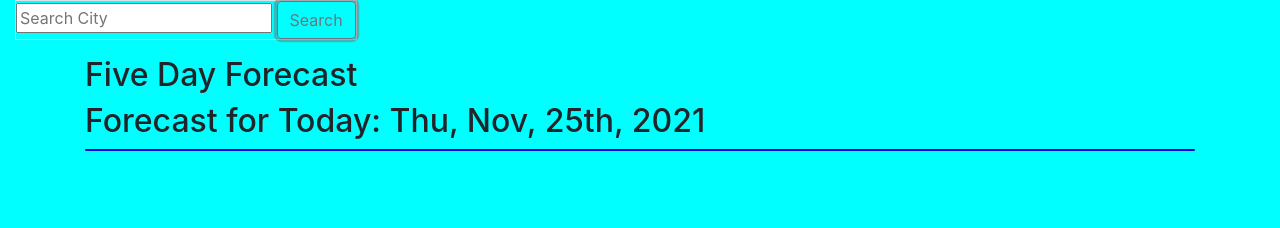
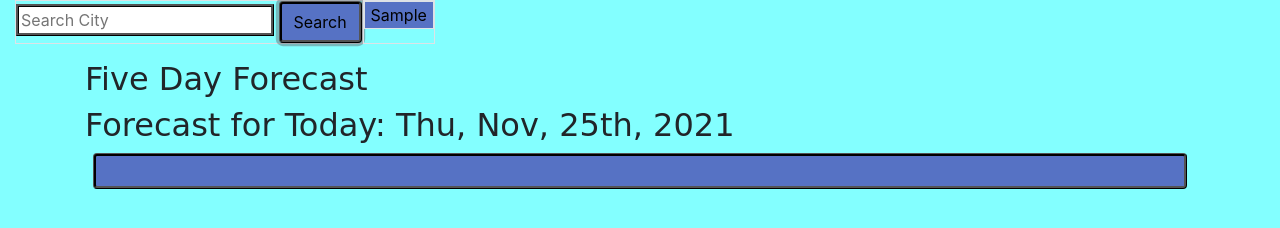
Before and after one commit to kgendaszek/weather-dashboard, a plain HTML site: page index.html in a window 1280 px wide. Both pictures are taken after typing "Sample" into the empty fields and a click on the button "Search". Drawn offline with nearby package versions, Linux system fonts and the light colour scheme; no server answers.

Commit message:
styling updates and local storage

```diff
--- a/assets/script.js
+++ b/assets/script.js
@@ -2,6 +2,9 @@ console.log("script.js is running")
 var getWeatherBtn = document.getElementById("search-button");
 var cityNameEl = document.querySelector("#city-search");
 var citySearchEl = document.querySelector("#search-form");
+var pastSearchButtonEl = document.querySelector("#past-search-buttons")
+var displayAreasEl = document.getElementsByClassName("card")
+
 function setToday() {
 	var currentDay = moment().format("ddd, MMM, Do, YYYY")
 	$("#today").text("Forecast for Today: " + currentDay);
@@ -9,7 +12,6 @@ function setToday() {
 };
 setToday();
 var getFutureWeather = function (cityName) {
-	console.log(cityName);
 	var apiUrl = 'https://api.openweathermap.org/data/2.5/forecast?q=' + cityName + '&units=imperial&appid=c70684ab8e32b401ebbae77e992b5d9f';
 	fetch(apiUrl).then(function (response) {
 		if (response.ok) {
@@ -44,11 +46,11 @@ var getFutureWeather = function (cityName) {
 						card.appendChild(humidityEl);
 
 						var windEl = document.createElement('h4');
-						windEl.textContent = "WindSpeed: " + wind;
+						windEl.textContent = "Wind Speed: " + wind;
 						card.appendChild(windEl);
 
 						var conditionsEl = document.createElement("h4");
-						conditionsEl.textContent = "WeatherConditions: " + conditions;
+						conditionsEl.textContent = "Weather Conditions: " + conditions;
 						card.appendChild(conditionsEl);
 
 						console.log("wind:" + wind)
@@ -64,24 +66,29 @@ var getFutureWeather = function (cityName) {
 	})
 };
 var getTodayWeather = function (nameCity) {
-	console.log(nameCity)
-	var todayApi = "https://api.openweathermap.org/data/2.5/weather?q="+ nameCity +"&units=imperial&appid=c70684ab8e32b401ebbae77e992b5d9f";
-	fetch (todayApi).then(function(response){
+	var todayApi = "https://api.openweathermap.org/data/2.5/weather?q=" + nameCity + "&units=imperial&appid=c70684ab8e32b401ebbae77e992b5d9f";
+	fetch(todayApi).then(function (response) {
 		if (response.ok) {
-			response.json().then(function(data){
+			response.json().then(function (data) {
+				// console.log(data);
+				var todayName = data.name;
+				console.log("City: "+ todayName)
 				var todayTemp = data.main.temp;
-				console.log("todaytemp"+ todayTemp);
+				console.log("todaytemp" + todayTemp);
 				var todayHumidity = data.main.humidity;
 				console.log('todayHumidity' + todayHumidity);
-				var todayConditions= data.weather[0].description;
+				var todayConditions = data.weather[0].description;
 				console.log(todayConditions)
-				var todayIcon = data.weather[0].icon;
-				console.log(todayIcon);
+
 
 				var todayForecastEl = document.querySelector('.today-forecast');
 				var card = document.createElement("div");
 				card.classList.add("card");
 				todayForecastEl.appendChild(card);
+
+				var todayEl = document.createElement("h2");
+				todayEl.textContent = "Weather for: " + todayName;
+				card.appendChild(todayEl);
 
 				var tempEl = document.createElement("h4");
 				tempEl.textContent = "Temp: " + todayTemp;
@@ -92,26 +99,60 @@ var getTodayWeather = function (nameCity) {
 				card.appendChild(humidityEl);
 
 				var conditionsEl = document.createElement("h4");
-						conditionsEl.textContent = "WeatherConditions: " + todayConditions;
+				conditionsEl.textContent = "Weather Conditions: " + todayConditions;
 				card.appendChild(conditionsEl);
 			})
 		}
 	})
 }
+function init() {
+	var savedCity = localStorage.getItem("savedcity");
+	if (savedCity !== null) {
+		city = savedCity;
+		console.log(savedCity);
+		pastSearch(savedCity);
+	}
+}
 
 	var formSearch = function (event) {
-	console.log('formSearch');
+		// console.log(formSearch);
 		event.preventDefault();
 		var city = cityNameEl.value.trim();
 		if (city) {
 			getFutureWeather(city);
 			getTodayWeather(city);
+			displayAreasEl.textContent= '';
 			cityNameEl.value = '';
+			localStorage.setItem("savedcity", city);
+			console.log(localStorage);
+		}
+		pastSearch(city);
+		console.log(city);
+	}
+	var pastSearch = function (pastSearch) {
+		console.log('past Search: ', pastSearch);
+		if (pastSearch != '') {
+			var pastSearchEl = document.createElement('button');
+			pastSearchEl.textContent = pastSearch;
+			pastSearchEl.classList = 'border';
+			pastSearchEl.setAttribute('data-city', pastSearch);
+			pastSearchEl.addEventListener('click', searchAgain);
+
+			pastSearchButtonEl.prepend(pastSearchEl);
+
+
+		}
+	};
+
+	var searchAgain = function (event) {
+		event.preventDefault();
+		var targetCity = event.target.getAttribute('data-city');
+		displayAreasEl.textContent= '';
+		console.log(targetCity);
+		getTodayWeather(targetCity);
+		getFutureWeather(targetCity);
 	}
 
-	console.log(city);
-};
 
 	citySearchEl.addEventListener("submit", formSearch);
-
-// getFutureWeather("Philadelphia");
+	init();
--- a/assets/style.css
+++ b/assets/style.css
@@ -1,8 +1,35 @@
 
 body {
-background-color: aqua;
+background-color: rgba(0, 255, 255, 0.486);
 }
 .card {
-background-color: blue;
-
+background-color: rgb(86, 114, 196);
+padding: 15px;
+margin: 8px;
+border: black;
+border-style: ridge;
 }
+h2{
+    font-family: cursive;
+}
+h3{
+    font-size: medium;
+}
+h4{
+    font-size:smaller;
+}
+#search-button{
+    background-color: rgb(86, 114, 196);
+    color: black;
+    border: black;
+    border-style: ridge;
+}
+#city-search{
+    border: black;
+    border-style: ridge;
+}
+button{
+    border: black;
+    border-style: ridge;
+    background-color: rgb(86, 114, 196);
+}
--- a/index.html
+++ b/index.html
@@ -13,11 +13,12 @@
 <body>
     <section class="col-5">
         <div class="input-group mb-3">
-            <form class ="border" id = "search-form">
+            <form class="border" id="search-form">
                 <input type="text" id="city-search" placeholder="Search City" aria-label="Search City"
                     aria-describedby="button-addon2">
                 <button class="btn btn-outline-secondary" type="submit" id="search-button">Search</button>
             </form>
+            <div class="past-search border" id="past-search-buttons"></div>
         </div>
     </section>
     <main class="container">
@@ -29,9 +30,9 @@
             </div>
         </section>
     </main>
-    <footer class= "container">
+    <footer class="container">
         <section class="row row-cols-1 row-cols-md-1 g-4">
-            <div class="col-12 col-md-12" >
+            <div class="col-12 col-md-12">
                 <h2 id="today">
 
                 </h2>
```
Lines whose indentation alone changed are shown as unchanged.
